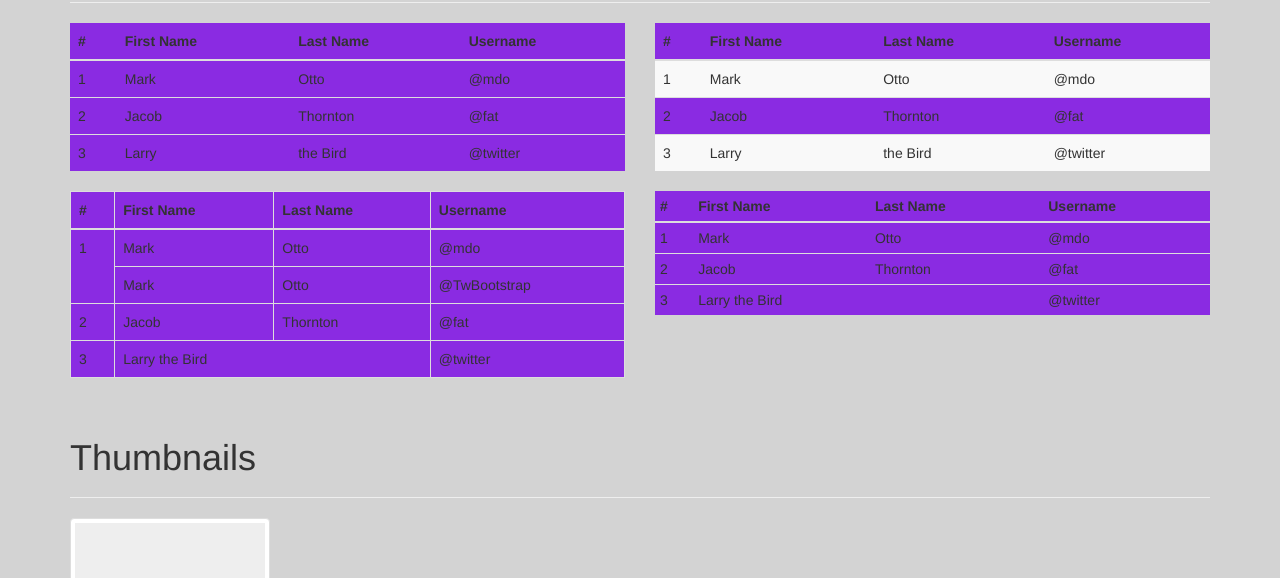
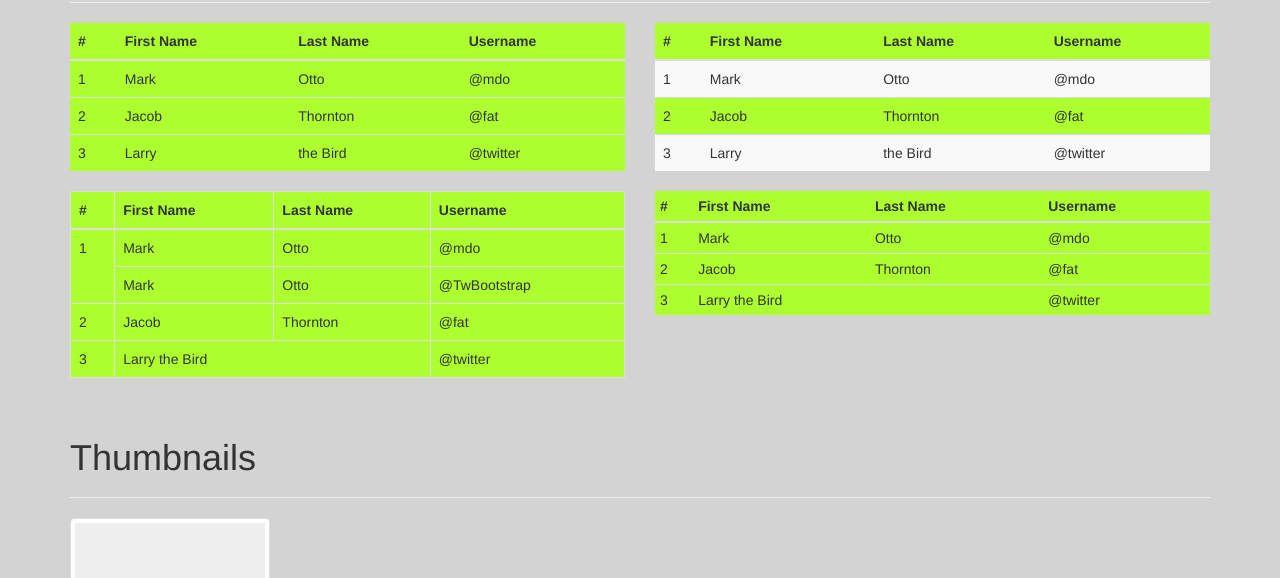
Before and after one commit to cjboomer/MultimediaDashboard, a website: page index.html in a window 1280 px wide. Shown: the part 612-1190 px from the top of the page. Drawn offline with nearby package versions, Linux system fonts and the light colour scheme.

Commit message:
test.css neu

```diff
--- a/test.css
+++ b/test.css
@@ -8,4 +8,4 @@ body
             ;background-attachment: fixed
   }
   nav {background-color: grey}
-table {background-color: blueviolet}
+table {background-color: greenyellow}
```
